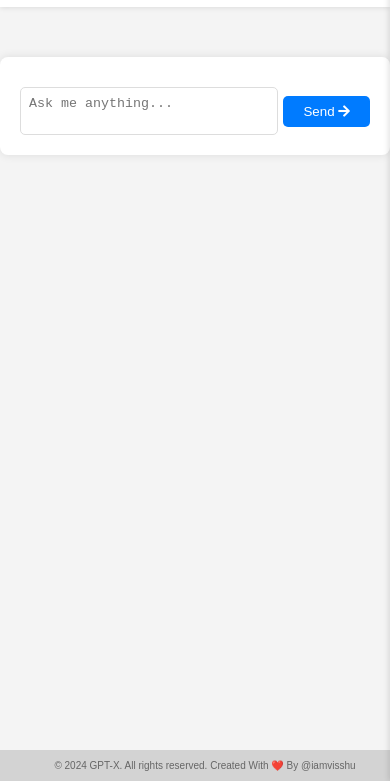
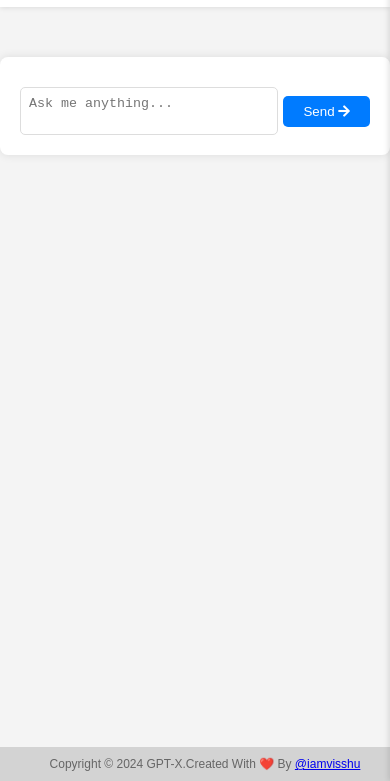
Before and after one commit to iamvisshu/GPT-X, a website: page index.html in a window 390 px wide. Shown: the part 63-844 px from the top of the page. Drawn offline with Linux system fonts and the light colour scheme.

Commit message:
Fixed footer 2
Fixed footer 2

```diff
--- a/css/style.css
+++ b/css/style.css
@@ -163,7 +163,8 @@ button {
     }
 
     footer p {
-        font-size: 10px;
+        font-size: 12px;
+        text-align: center;
     }
 }
 
@@ -200,4 +201,5 @@ footer p {
     margin: 0;
     color: #666;
     white-space: nowrap;
+    text-align: center;
 }
--- a/index.html
+++ b/index.html
@@ -59,7 +59,7 @@
     </div>
 </div>
 <footer>
-    <p>© 2024 GPT-X. All rights reserved. Created With ❤️ By @iamvisshu</p>
+    <p>Copyright © 2024 GPT-X.Created With ❤️ By <a href="https://github.com/iamvisshu" target="_blank">@iamvisshu</a></p>
 </footer>
 <!-- Main Script -->
 <script src="js/script.js"></script>
```
